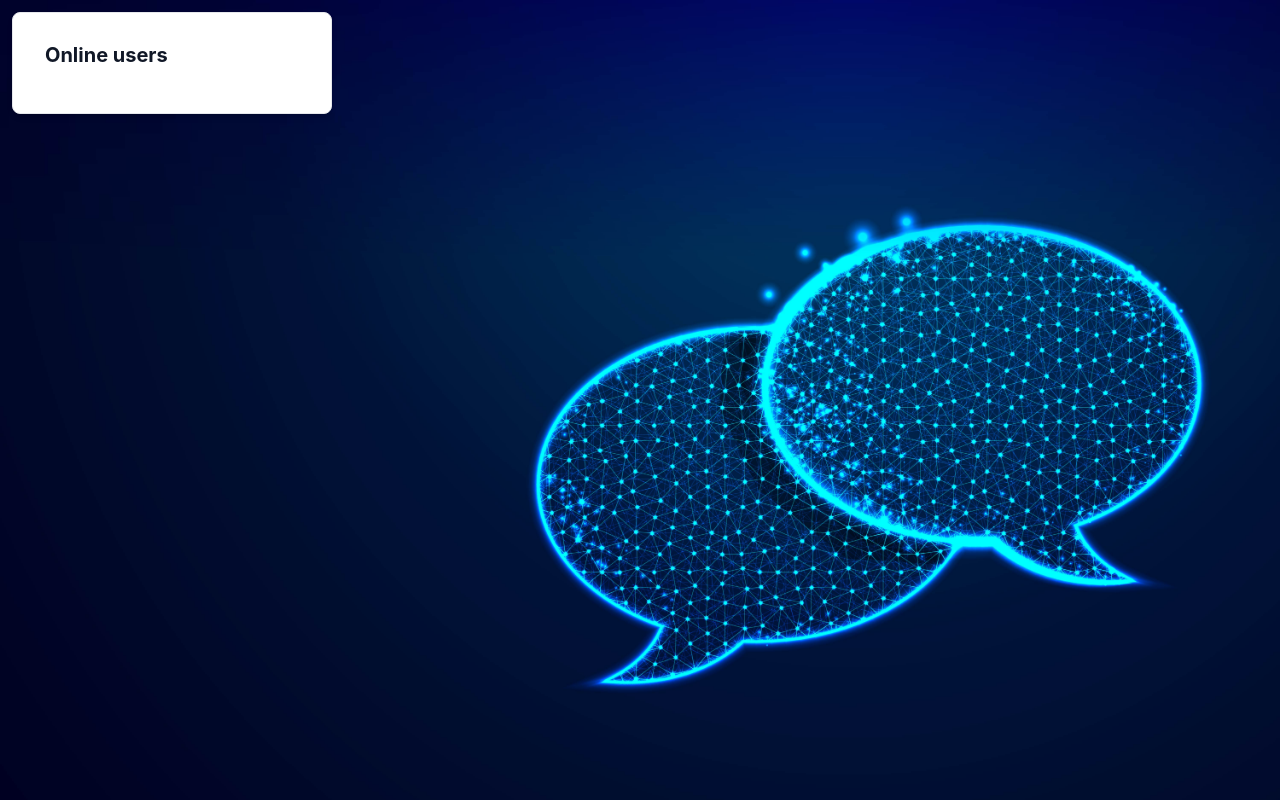
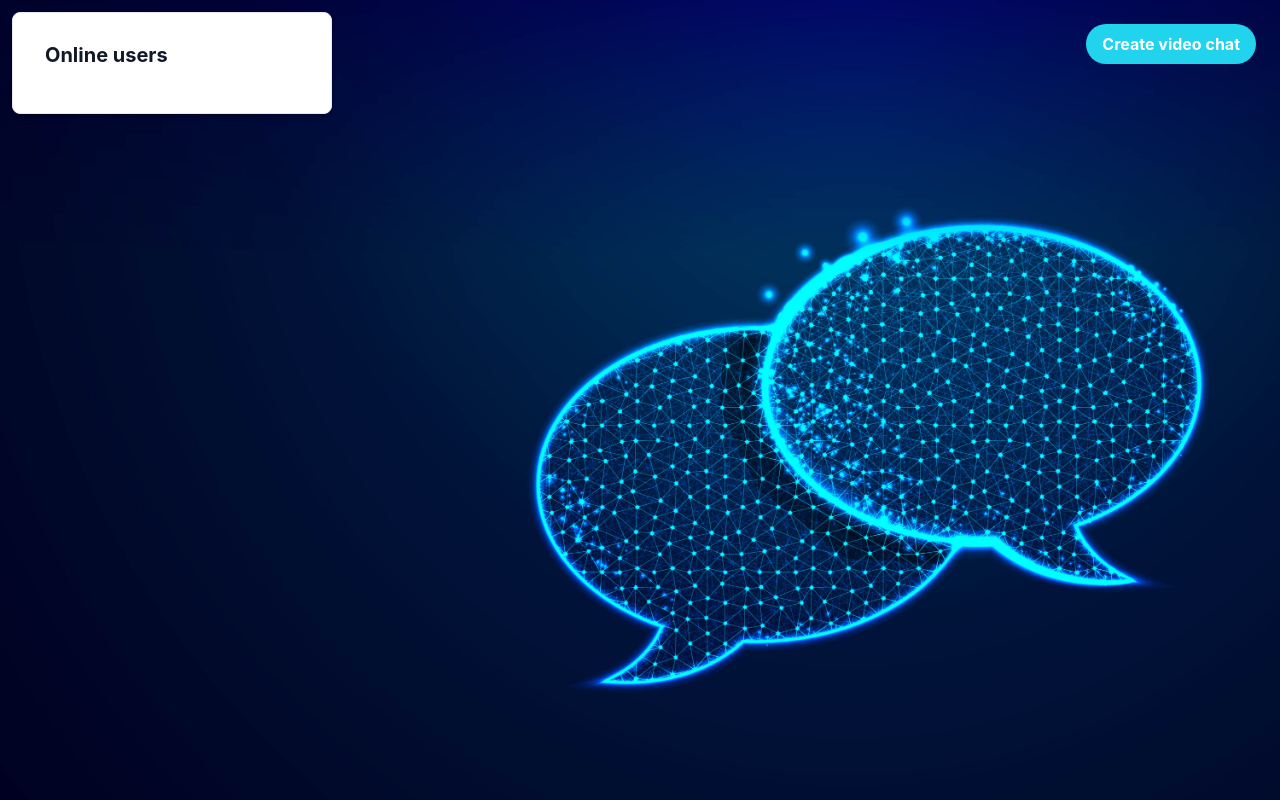
Before and after one commit to natalia-se/video-chat, a React (Create React App) app in the folder frontend/: page /videochat in a window 1280 px wide. Built offline with nearby package versions, Linux system fonts and the light colour scheme.

Commit message:
Add create call button

```diff
--- a/frontend/src/components/CreateRoomButton.js
+++ b/frontend/src/components/CreateRoomButton.js
@@ -1,12 +1,18 @@
 import React from "react";
 import { useNavigate } from "react-router-dom";
+import { useSelector } from "react-redux";
+import { createVideoRoom } from "../app/actions/videoRoomActions";
 
 const CreateRoomButton = () => {
+  const inRoom = useSelector((state) => state.videoRooms.inRoom);
   const navigate = useNavigate();
 
   const handleRoomCreate = () => {
-    // check if you are in the room
-    // create video room
+    if (inRoom) {
+      return alert("You are already in the room");
+    }
+
+    createVideoRoom();
     navigate("/call");
   };
 
--- a/frontend/src/pages/VideoChatPage.js
+++ b/frontend/src/pages/VideoChatPage.js
@@ -1,5 +1,6 @@
 import React from "react";
 import { useSelector } from "react-redux";
+import CreateRoomButton from "../components/CreateRoomButton";
 import Bg from "../images/bg-image.jpg";
 
 const VideoChatPage = () => {
@@ -46,7 +47,7 @@ const VideoChatPage = () => {
             })}
           </div>
         </div>
-        {/* Create room buttton */}
+        <CreateRoomButton />
         {/* Join room buttton */}
       </div>
     </div>
```
